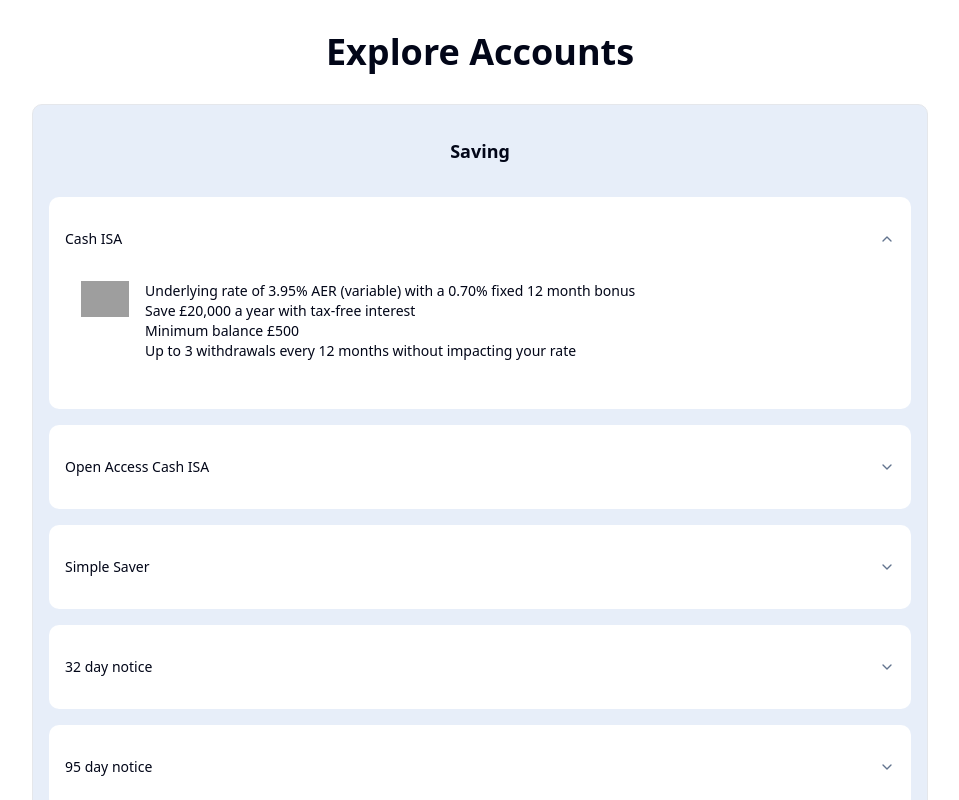
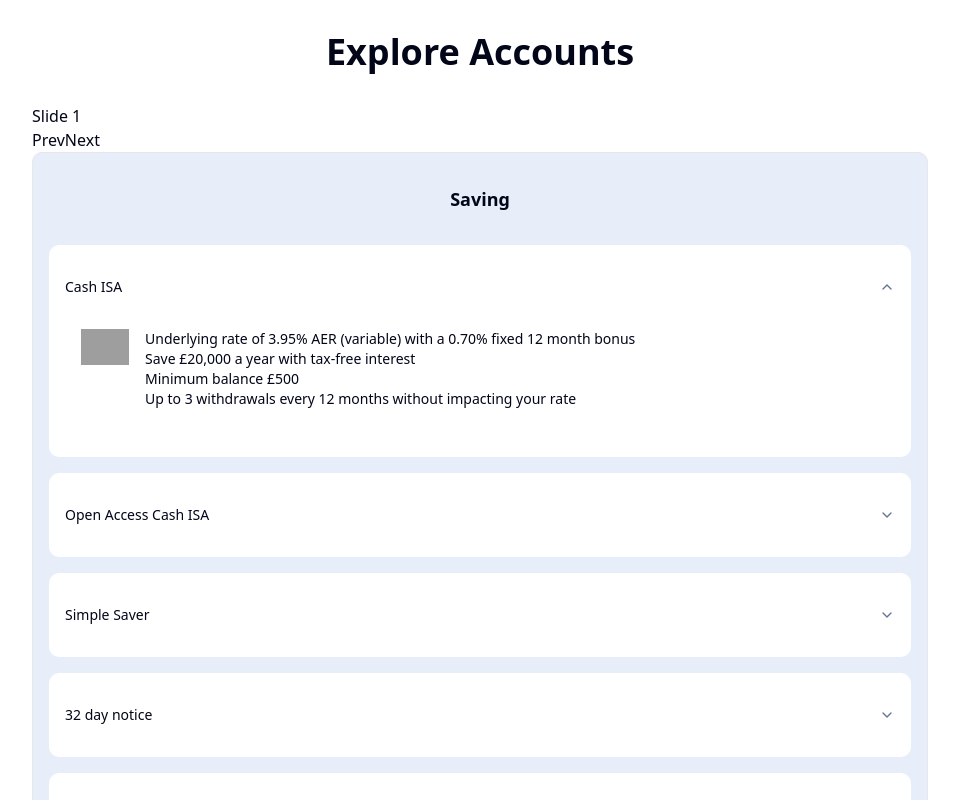
Before and after one commit to weilidai2001/mb-cms, a Next.js app in the folder webapp/: page /explore in a window 1280 px wide. Shown: the top 800 px of the page, without its empty margins (160-1119 px from the left). Built offline with nearby package versions, Linux system fonts and the light colour scheme.

Commit message:
feat: add carousel component to explore page with embla-carousel integration

```diff
--- a/webapp/src/app/explore/page.tsx
+++ b/webapp/src/app/explore/page.tsx
@@ -4,6 +4,7 @@ import Product from "@/components/product";
 import CategoryTile from "@/components/category-tile";
 import type { Products } from "@/lib/schemas/product-explore";
 import { extractCategories, getProductsByCategory } from "@/lib/products-util";
+import Carousel from "@/components/ui/carousel";
 
 const apiResponse: Products = [
   {
@@ -101,6 +102,7 @@ const ExplorePage = () => {
         <h2 id="products-heading" className="sr-only">
           All Products
         </h2>
+        <Carousel />
         <div className="space-y-8">
           {categories.map((category) => (
             <CategoryTile
--- /dev/null
+++ b/webapp/src/components/ui/carousel.tsx
@@ -0,0 +1,25 @@
+"use client";
+
+import useEmblaCarousel from "embla-carousel-react";
+import { useEffect, useCallback } from "react";
+
+const Carousel = () => {
+  const [emblaRef, emblaApi] = useEmblaCarousel({ loop: true });
+
+  const scrollPrev = useCallback(() => emblaApi?.scrollPrev(), [emblaApi]);
+  const scrollNext = useCallback(() => emblaApi?.scrollNext(), [emblaApi]);
+
+  return (
+    <div className="overflow-hidden" ref={emblaRef}>
+      <div className="flex transition-transform duration-300 ease-in-out">
+        <div className="min-w-full">Slide 1</div>
+        <div className="min-w-full">Slide 2</div>
+        <div className="min-w-full">Slide 3</div>
+      </div>
+      <button onClick={scrollPrev}>Prev</button>
+      <button onClick={scrollNext}>Next</button>
+    </div>
+  );
+};
+
+export default Carousel;
```
